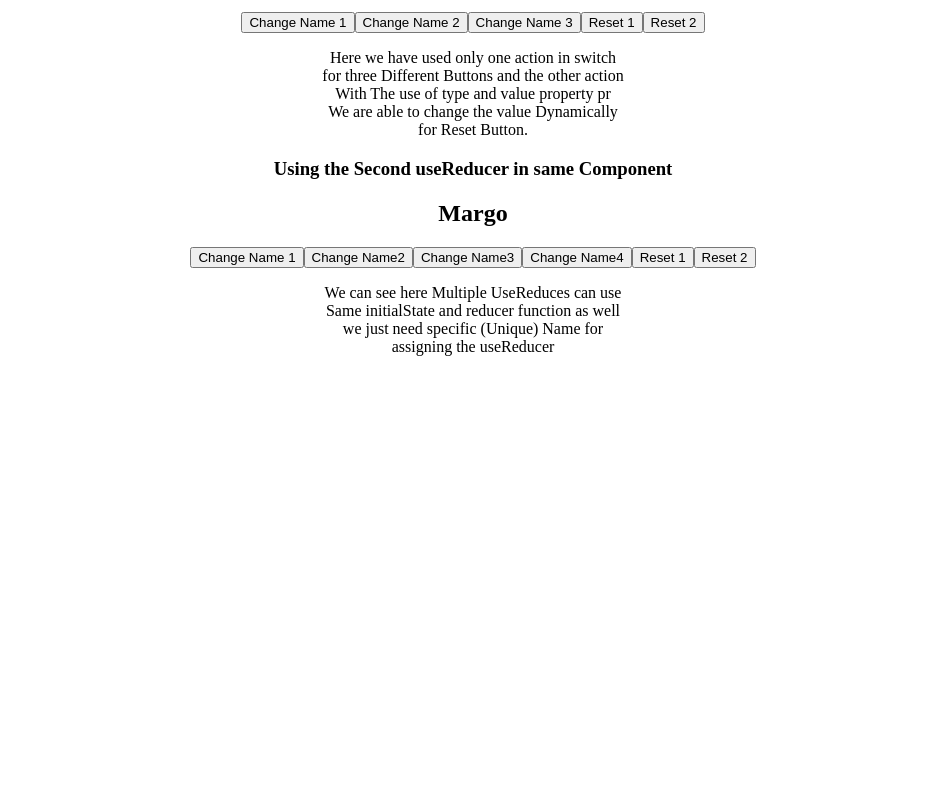
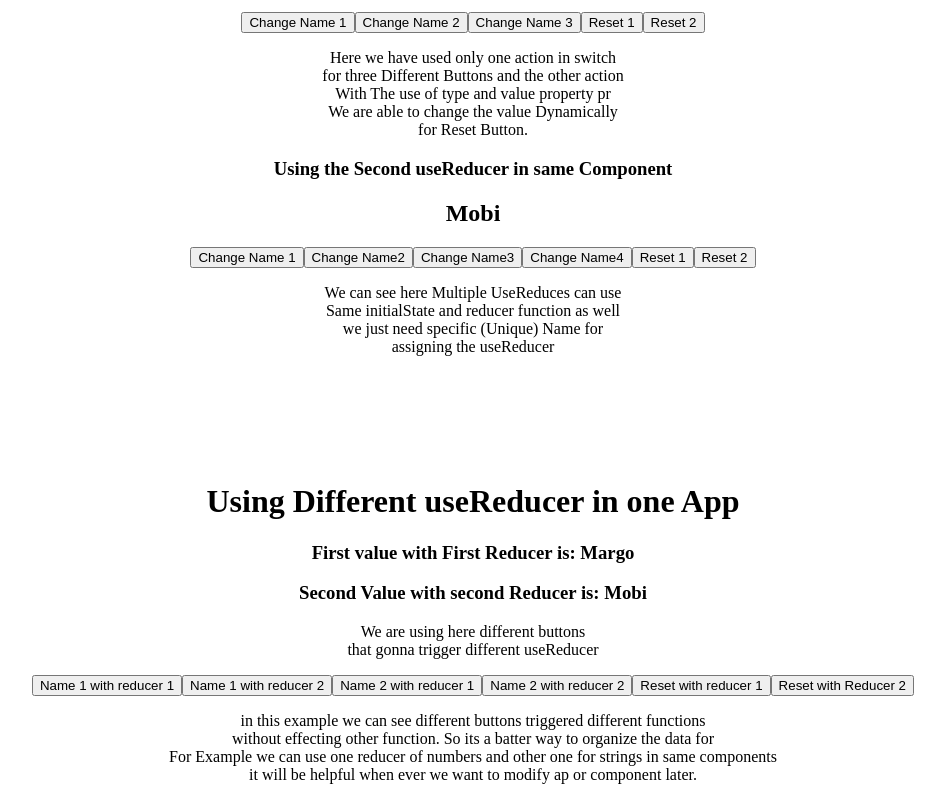
Before and after one commit to MubasherChaudhry/Practice_Hook_useReduce, a React (Create React App) app in the folder learning-app/: page / in a window 1280 px wide. Shown: the part 1988-2788 px from the top of the page, without its empty margins (167-1112 px from the left). Before the commit the page ends 2360 px from the top, so only its background shows below. Built offline with nearby package versions, Linux system fonts and the light colour scheme.

Commit message:
Last update for this project

```diff
--- a/learning-app/src/App.js
+++ b/learning-app/src/App.js
@@ -4,6 +4,7 @@ import CountReducer from './components/CountReducer';
 import CountWithReducer from './components/CountWithReducer';
 import FifthExample from './components/FifthExample';
 import ForthExample from './components/ForthExample';
+import SeventhExample from './components/SeventhExample';
 import SixthExampleWithMultipleReducer from './components/SixthExampleWithMultipleReducer';
 import ThirdExampleReducer from './components/ThirdExampleReducer';
 
@@ -25,6 +26,8 @@ function App() {
     <FifthExample/>
     <br /><br /><br />
     <SixthExampleWithMultipleReducer/>
+    <br /><br /><br />
+    <SeventhExample/>
     </div>
   );
 }
--- /dev/null
+++ b/learning-app/src/components/SeventhExample.jsx
@@ -0,0 +1,57 @@
+import React,{useReducer} from 'react'
+
+
+const initialState = "Margo";
+const initialStateTwo = "Mobi";
+const reducer = (state, action) => {
+  switch (action.type) {
+    case "addName1":
+      return action.value;
+    case "reset":
+      return initialState;
+    default:
+      return state;
+  }
+};
+
+const SeventhExample = () => {
+  const [count, dispatch] = useReducer(reducer, initialState);
+  const [countTwo, dispatchTwo] = useReducer(reducer, initialStateTwo);
+  return (
+    <div>
+        <h1>Using Different useReducer in one App</h1>
+      <h3> First value with First Reducer is: {count}</h3>
+      <h3>Second Value with second Reducer is: {countTwo}</h3>
+      <p>
+        We are using here different buttons <br /> that gonna trigger different
+        useReducer
+      </p>
+
+      <button onClick={() => dispatch({ type: "addName1", value: "Mobi" })}>
+        Name 1 with reducer 1
+      </button>
+      <button onClick={() => dispatchTwo({ type: "addName1", value: "Margo" })}>
+        Name 1 with reducer 2
+      </button>
+      <button onClick={() => dispatch({ type: "addName1", value: "Matt" })}>
+        Name 2 with reducer 1
+      </button>
+      <button onClick={() => dispatchTwo({ type: "addName1", value: "Marg" })}>
+        Name 2 with reducer 2
+      </button>
+      <button onClick={() => dispatch({ type: "reset" })}>
+        Reset with reducer 1
+      </button>
+      <button onClick={() => dispatchTwo({ type: "reset" })}>
+        Reset with Reducer 2
+      </button>
+      <p>in this example we can see different buttons triggered different functions <br />
+      without effecting other function. So its a batter way to organize the data for <br />
+       For Example we can use one reducer of numbers and other one for strings in same components <br />
+       it will be helpful when ever we want to modify ap or component later.
+      </p>
+    </div>
+  )
+}
+
+export default SeventhExample
--- a/learning-app/src/components/SixthExampleWithMultipleReducer.jsx
+++ b/learning-app/src/components/SixthExampleWithMultipleReducer.jsx
@@ -1,6 +1,7 @@
 import React, { useReducer } from "react";
 
 const initialState = "Margo";
+const initialStateTwo = "Mobi";
 const reducer = (state, action) => {
   switch (action.type) {
     case "addName1":
@@ -14,7 +15,7 @@ const reducer = (state, action) => {
 
 function SixthExampleWithMultipleReducer() {
   const [count, dispatch] = useReducer(reducer, initialState);
-  const [countTwo, dispatchTwo] = useReducer(reducer, initialState);
+  const [countTwo, dispatchTwo] = useReducer(reducer, initialStateTwo);
   return (
     <div>
       <h1>Using the String As initialState</h1>
@@ -35,23 +36,35 @@ function SixthExampleWithMultipleReducer() {
         Buttons and the other action <br /> With The use of type and value
         property pr <br /> We are able to change the value Dynamically <br />
         for Reset Button.
+      </p>
 
-        <h3>Using the Second useReducer in same Component </h3>
-        <h2>{countTwo} </h2>
-        <button onClick={()=>dispatchTwo({type:'addName1', value:'Mobi'})} >Change Name 1</button>
-        <button onClick={()=>dispatchTwo({type:'addName1', value:'Max'})} >Change Name2</button>
-        <button onClick={()=>dispatchTwo({type:'addName1', value:'Matt'})} >Change Name3</button>
-        <button onClick={()=>dispatchTwo({type:'addName1', value:'007'})} >Change Name4</button>
+      <h3>Using the Second useReducer in same Component </h3>
+      <h2>{countTwo} </h2>
+      <button onClick={() => dispatchTwo({ type: "addName1", value: "Mobi" })}>
+        Change Name 1
+      </button>
+      <button onClick={() => dispatchTwo({ type: "addName1", value: "Max" })}>
+        Change Name2
+      </button>
+      <button onClick={() => dispatchTwo({ type: "addName1", value: "Matt" })}>
+        Change Name3
+      </button>
+      <button onClick={() => dispatchTwo({ type: "addName1", value: "007" })}>
+        Change Name4
+      </button>
       <button onClick={() => dispatch({ type: "reset" })}>Reset 1</button>
 
-        <button onClick={()=>dispatchTwo({type:'reset'})} >Reset 2</button>
+      <button onClick={() => dispatchTwo({ type: "reset" })}>Reset 2</button>
 
-        <p>We can see here Multiple UseReduces can use <br />
+      <p>
+        We can see here Multiple UseReduces can use <br />
         Same initialState and reducer function as well <br />
         we just need specific (Unique) Name for <br />
-         assigning the useReducer </p>
+        assigning the useReducer
+      </p>
+      <br />
+      <br />
 
-      </p>
     </div>
   );
 }
```
